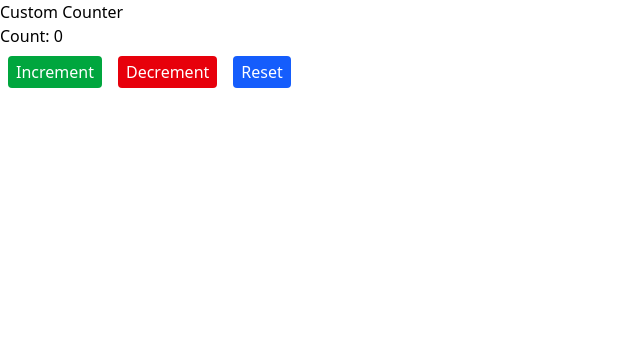
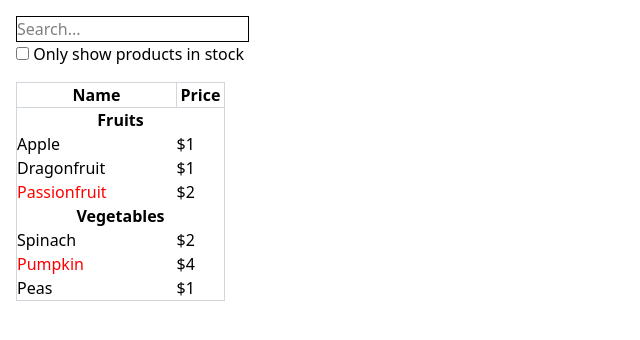
Before and after one commit to Developerr18/React-practice, a React (Vite) app in the folder best-practices/: page / in a window 1280 px wide. Shown: the top 340 px of the page, without its empty margins (0-640 px from the left). Built offline with nearby package versions, Linux system fonts and the light colour scheme.

Commit message:
React way

```diff
--- a/best-practices/src/App.jsx
+++ b/best-practices/src/App.jsx
@@ -1,10 +1,11 @@
 import "./App.css";
-import Accordian from "./components/Accordian";
-import CustomCounter from "./custom-hook/Custom";
+// import Accordian from "./components/Accordian";
+// import CustomCounter from "./custom-hook/Custom";
+import ExampleApp from "./ThinkingInReact";
 // import MyGame from "./Tic-Tac-Toe/MyGame";
 // import FormValidation from "./controlled-form/MyClaudeForm";
 // import TodoApp from "./todo/TodoClaude";
 
 export default function App() {
-    return <CustomCounter />;
+    return <ExampleApp />;
 }
--- a/best-practices/src/ThinkingInReact.jsx
+++ b/best-practices/src/ThinkingInReact.jsx
@@ -20,10 +20,74 @@ export default function ExampleApp() {
 
 function FilterableProductTable({ products }) {
     return (
-        <div>
+        <div className="m-4">
             <SearchBar />
             <ProductTable products={products} />
         </div>
+    );
+}
+
+function SearchBar() {
+    return (
+        <form>
+            <input className="border" type="text" placeholder="Search..." />
+            <p>
+                <input type="checkbox" /> Only show products in stock
+            </p>
+        </form>
+    );
+}
+
+function ProductTable({ products }) {
+    const rows = [];
+    let lastCategory = null;
+
+    products.forEach((product) => {
+        if (product.category !== lastCategory) {
+            rows.push(
+                <ProductCategoryRow
+                    key={product.category}
+                    category={product.category}
+                />
+            );
+        }
+        rows.push(<ProductRow product={product} key={product.name} />);
+        lastCategory = product.category;
+    });
+
+    return (
+        <table className="border-collapse border border-gray-300 mt-4">
+            <thead>
+                <tr>
+                    <th className="border border-gray-300 w-40">Name</th>
+                    <th className="border border-gray-300 w-12">Price</th>
+                </tr>
+            </thead>
+            <tbody>{rows}</tbody>
+        </table>
+    );
+}
+
+function ProductCategoryRow({ category }) {
+    return (
+        <tr>
+            <th colSpan={2}>{category}</th>
+        </tr>
+    );
+}
+
+function ProductRow({ product }) {
+    const name = product.stocked ? (
+        product.name
+    ) : (
+        <span style={{ color: "red" }}>{product.name}</span>
+    );
+
+    return (
+        <tr>
+            <td>{name}</td>
+            <td>{product.price}</td>
+        </tr>
     );
 }
 
```
